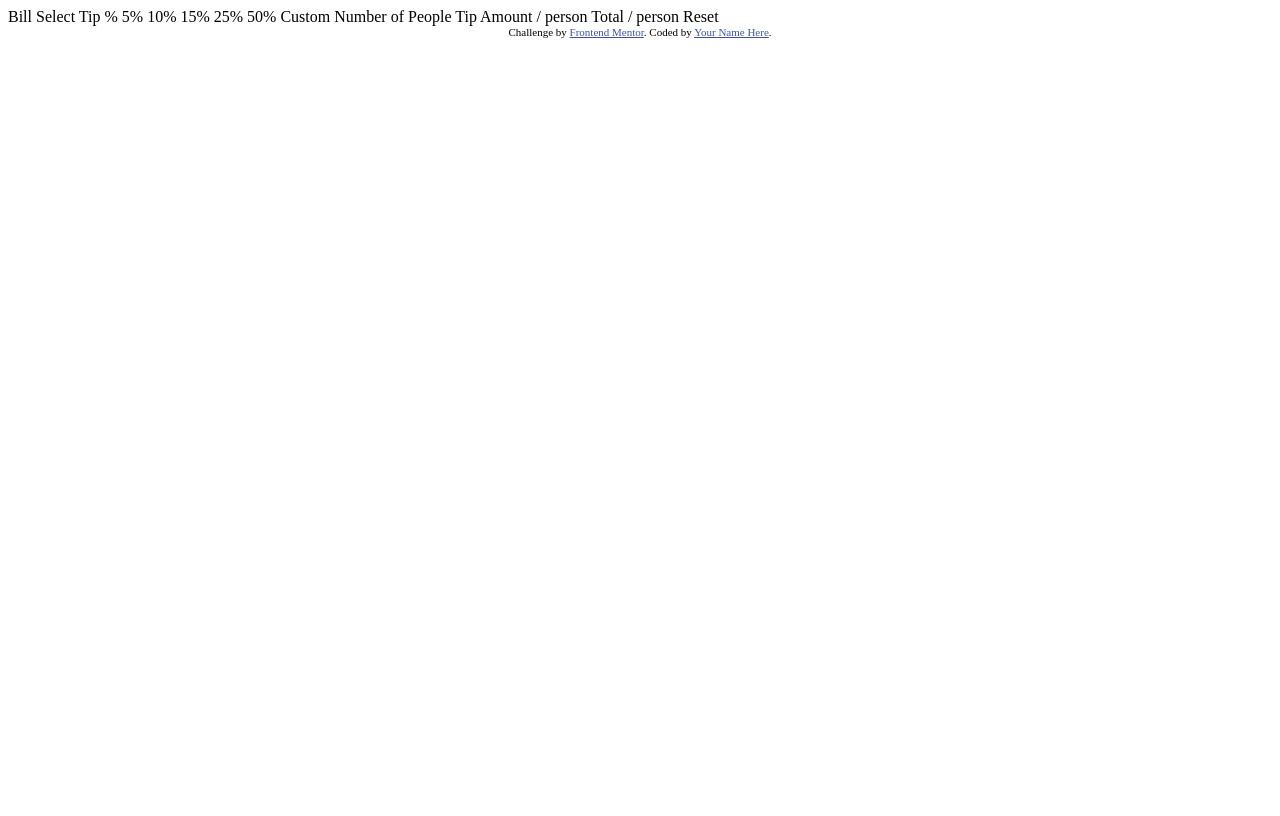
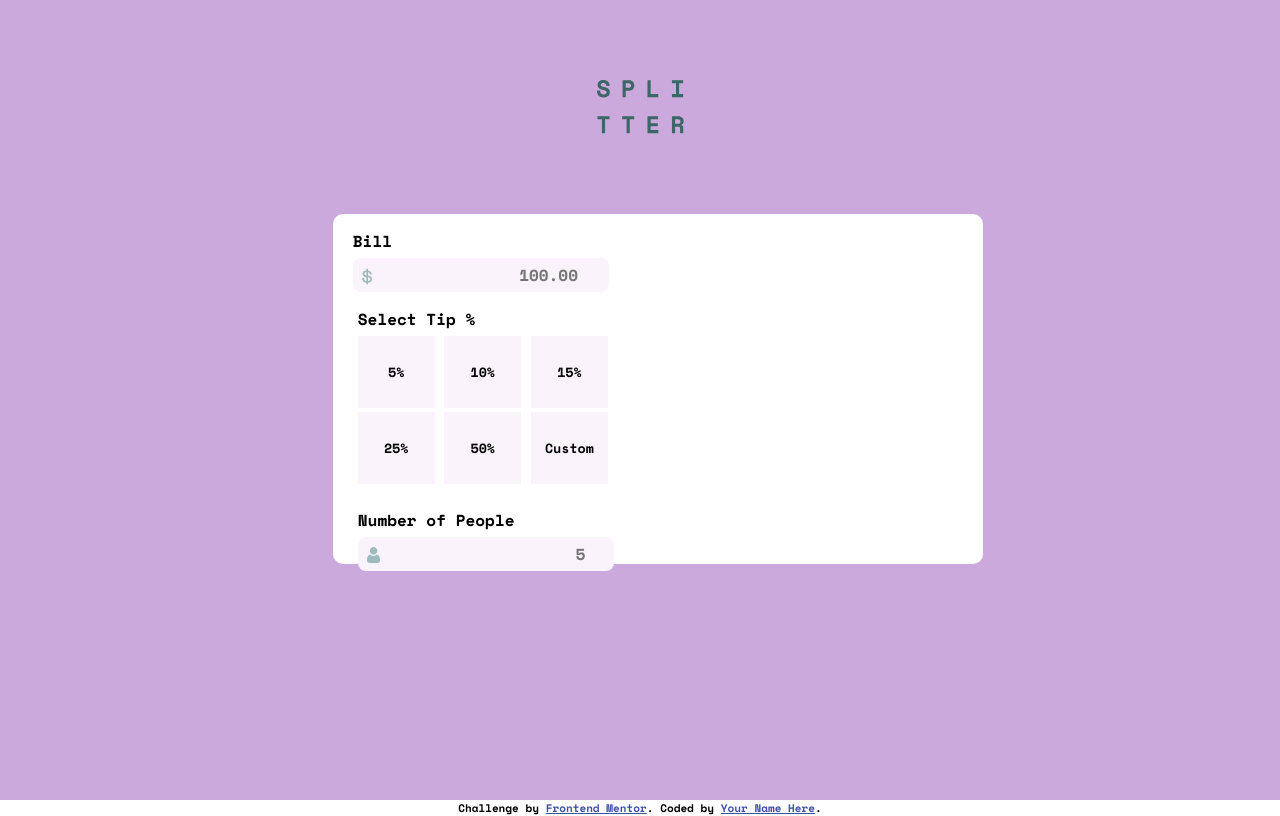
Before and after one commit to andressablima/tip-calculator, a plain HTML site: page index.html in a window 1280 px wide. Drawn offline with nearby package versions, Linux system fonts and the light colour scheme.

Commit message:
estilizacao da pagina e estruturacao das secoes

```diff
--- a/index.html
+++ b/index.html
@@ -2,31 +2,51 @@
 <html lang="en">
 <head>
   <meta charset="UTF-8">
-  <meta name="viewport" content="width=device-width, initial-scale=1.0"> <!-- displays site properly based on user's device -->
+  <meta name="viewport" content="width=device-width, initial-scale=1.0">
 
   <link rel="icon" type="image/png" sizes="32x32" href="./images/favicon-32x32.png">
 
-  <title>Frontend Mentor | Tip calculator app</title>
-
-  <!-- Feel free to remove these styles or customise in your own stylesheet 👍 -->
-  <style>
-    .attribution { font-size: 11px; text-align: center; }
-    .attribution a { color: hsl(228, 45%, 44%); }
-  </style>
+  <title>Tip calculator app</title>
+  <link href="https://fonts.googleapis.com/css2?family=Space+Mono:wght@400;700&display=swap" rel="stylesheet">
+  <link rel="stylesheet" href="./styles/styles.css">
 </head>
 <body>
+  <main>
+    <header>
+      <img class="logo" src="./images/logo.svg">
+    </header>
+    <div class="calc-cont">
+      <div class="calculator">
+        <div class="field">
+          <p>Bill</p>
+          <input type="number" id="bill" name="bill" placeholder="100.00">
+        </div>
+        <div class="tip">
+            <p>Select Tip %</p>
+            <div class="inpt-btn">
+              <input type="button" id="tip-btn" value="5%">
+              <input type="button" id="tip-btn" value="10%">
+              <input type="button" id="tip-btn" value="15%">
+              <input type="button" id="tip-btn" value="25%">
+              <input type="button" id="tip-btn" value="50%">
+              <input type="button" id="tip-btn" value="Custom">
+            </div>
+        </div>
+        <div class="people">
+          <p>Number of People</p>
+          <input type="text" id="people" name="people" placeholder="5">
+        </div>
 
-  Bill
+      </div>
 
-  Select Tip %
-  5%
-  10%
-  15%
-  25%
-  50%
-  Custom
+      <div class="results">
 
-  Number of People
+      </div>
+    </div>
+  </main>
+
+<!--
+
 
   Tip Amount
   / person
@@ -35,7 +55,7 @@
   / person
 
   Reset
-
+-->
   <div class="attribution">
     Challenge by <a href="https://www.frontendmentor.io?ref=challenge" target="_blank">Frontend Mentor</a>.
     Coded by <a href="#">Your Name Here</a>.
--- /dev/null
+++ b/scripts/scripts.js
@@ -0,0 +1 @@
+s
--- /dev/null
+++ b/styles/styles.css
@@ -0,0 +1,101 @@
+*{
+    padding: 0;
+    margin: 0;
+    box-sizing: border-box;
+    font-family: 'Space Mono', monospace;
+    font-weight: 700;
+}
+
+main{
+    background-color:  #CCA9DD;
+    height: 100vh;
+}
+header{
+    padding-top: 10vh;
+    display: flex;
+    justify-content: center;
+}
+.calc-cont{
+    background-color: #fff;
+    width: 650px;
+    height: 350px;
+    margin: 10vh 26vw;
+    border-radius: 10px;
+    display: grid;
+    grid-template-columns: repeat(2, 325px);
+}
+.calculator{
+    padding-top: 15px;
+    margin-left: 20px;
+}
+input{
+    margin-bottom: 8px;
+}
+
+input[id="bill"]{
+    border: none;
+    border-radius: 8px;
+    background-color: #faf3fb;
+    display: flex;
+    padding: 5px 10px;
+    width: 20vw;
+}
+
+.field input {
+    font-size: 1em;
+    padding-left: 13vw;
+}
+
+#bill{
+    background: url(../images/icon-dollar.svg) #faf3fb no-repeat;
+    background-position: 9px 10px;
+}
+
+input[id="tip-btn"]{
+    border: none;
+    background-color: #faf3fb;
+    display: inline-block;
+    width: 6vw;
+    height: 9vh;
+    margin-bottom: 4px;
+    cursor: pointer;
+}
+
+input[id="people"]{
+    border: none;
+    border-radius: 8px;
+    background-color: #faf3fb;
+    display: flex;
+    padding: 5px 10px;
+    width: 20vw;
+}
+.people, .tip{
+    margin-top: 10px;
+    padding: 5px;
+}
+
+p{
+    padding-bottom: 5px;
+}
+
+.people input{
+    font-size: 1em;
+    padding-left: 17vw;
+}
+
+#people{
+    background: url(../images/icon-person.svg) #faf3fb no-repeat;
+    background-position: 9px 10px;
+}
+
+
+
+
+
+
+
+
+
+
+.attribution { font-size: 11px; text-align: center; }
+.attribution a { color: hsl(228, 45%, 44%); }
```
